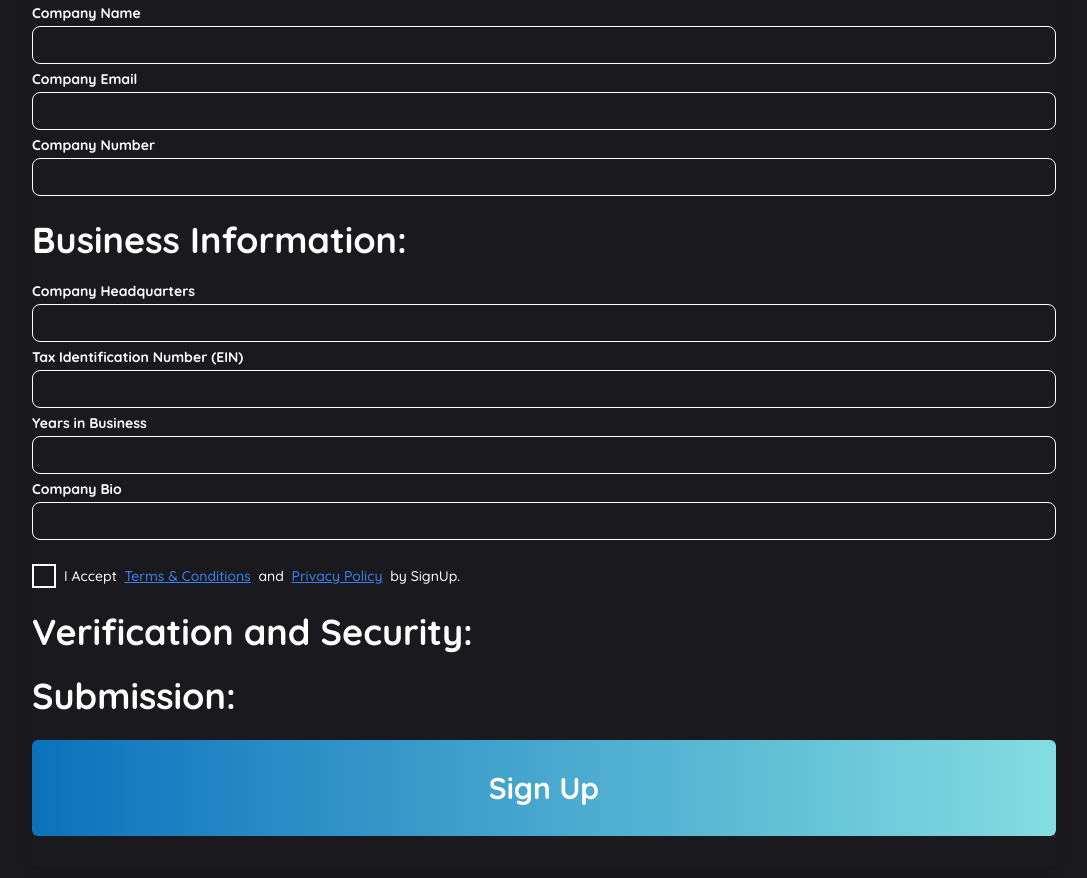
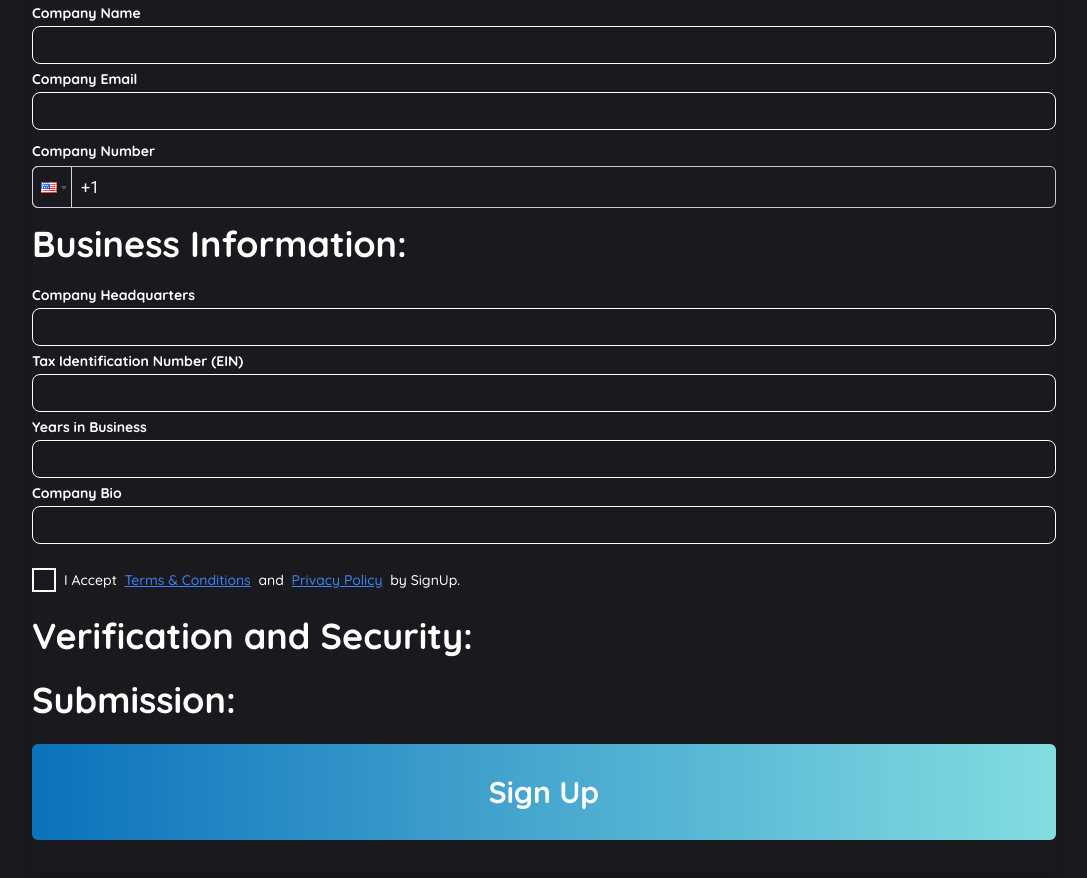
Before and after one commit to softwinner0813/Movemint-Web, a Next.js app: page /signup in a window 1280 px wide. Shown: the part 860-1738 px from the top of the page, without its empty margins (96-1183 px from the left). Built offline with nearby package versions, Linux system fonts and the light colour scheme; no server answers.

Commit message:
fix company number

```diff
--- a/src/components/public/pages/signup/index.js
+++ b/src/components/public/pages/signup/index.js
@@ -175,6 +175,10 @@ const Signup = () => {
     }
   };
 
+  const handleCompanyNumberChange = (value, data) => {
+    setFormData({ ...formData, companyNumber: value });
+  };
+
   const handlePhoneNumberChange = (value, data) => {
     const phoneNumber = value.slice(data.dialCode.length);
 
@@ -335,13 +339,29 @@ const Signup = () => {
               onChange={handleChange}
               required
             />
-            <InputWithLabel
-              id="companyNumber"
-              type="text"
-              label="Company Number"
+            <Label className="font-sm font-boldtext-sm leading-none peer-disabled:cursor-not-allowed peer-disabled:opacity-70 font-bold"> Company Number
+            </Label>
+            <PhoneInput
+              country={'us'}
               value={formData.companyNumber}
-              onChange={handleChange}
-              required
+              onChange={handleCompanyNumberChange}
+              inputClass="!w-full !bg-[#00000000]" // Force full width input
+              containerClass="!w-full mb-3 mt-1" // Force full width container
+              buttonClass="!border-gray-300 !bg-[#00000000]" // Match your form style
+              inputStyle={{
+                width: '100%',
+                height: '42px',
+                fontSize: '16px',
+                borderRadius: '6px',
+                borderColor: '##e5e7eb'
+              }}
+              buttonStyle={{
+                borderRadius: '6px 0 0 6px',
+              }}
+              dropdownStyle={{
+                background: "#1a1a1d",
+                width: '300px',
+              }}
             />
           </div>
 
```
